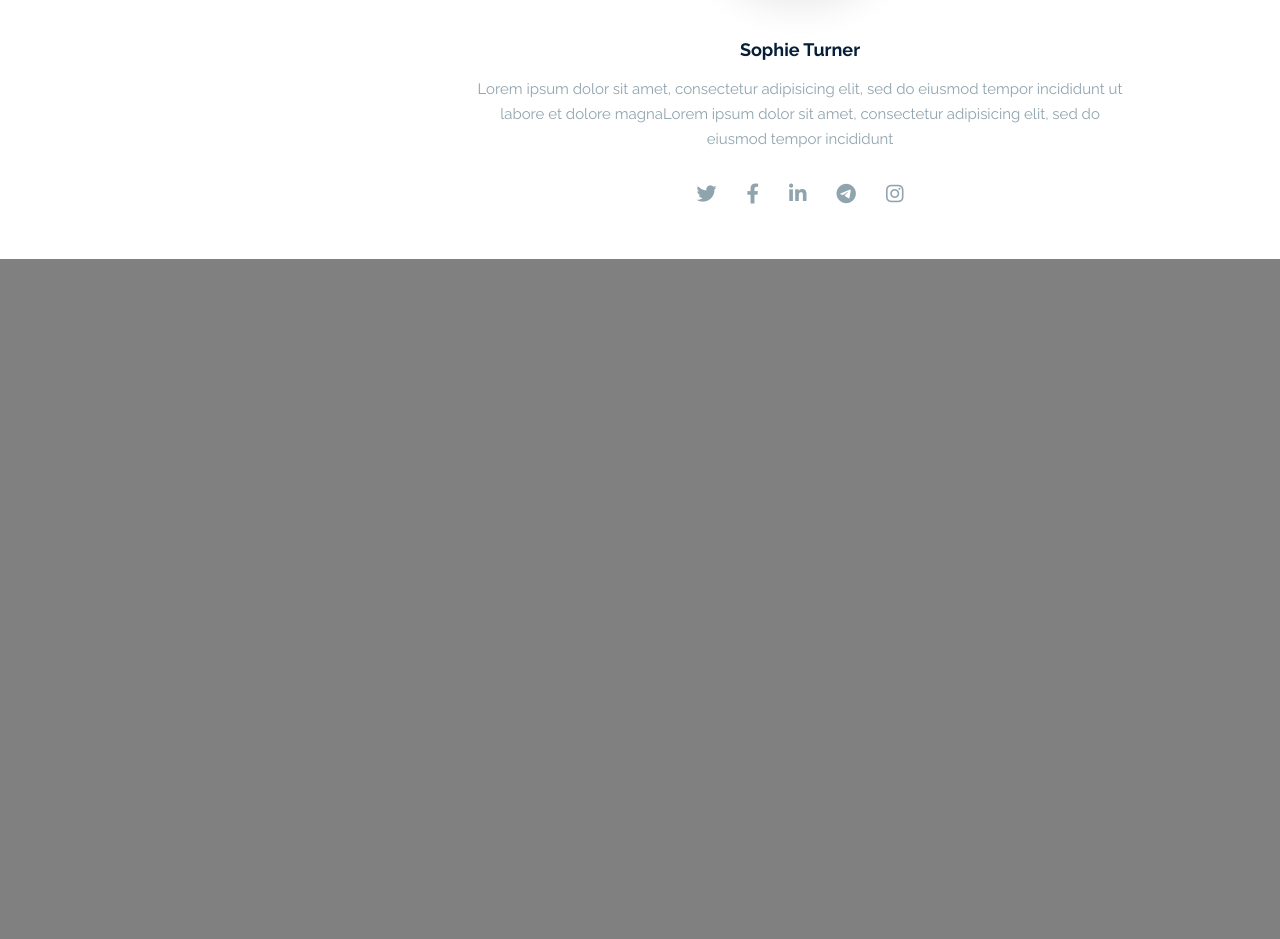
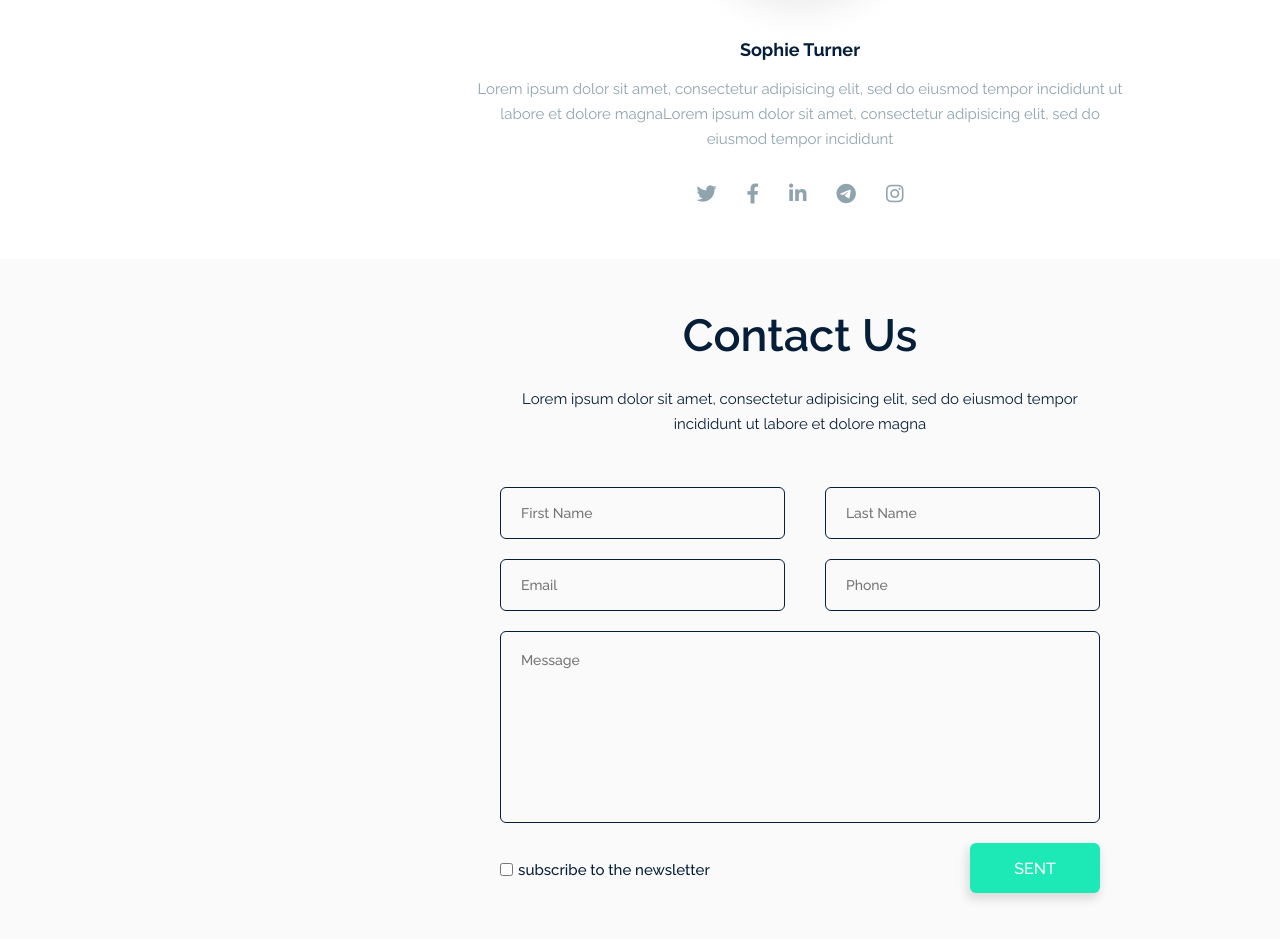
Before and after one commit to DmitriyIvanovich/my-first-webpage, a plain HTML site: page index.html in a window 1280 px wide. Shown: the part 3460-4399 px from the top of the page. Before the commit the page ends 3719 px from the top, so only its background shows below. Drawn offline with Linux system fonts and the light colour scheme.

Commit message:
Добавлена 6я секция. Работа с элементами формы.

```diff
--- a/index.html
+++ b/index.html
@@ -12,7 +12,7 @@
     <link rel="preconnect" href="https://fonts.googleapis.com">
     <link rel="preconnect" href="https://fonts.gstatic.com" crossorigin>
     <link
-        href="https://fonts.googleapis.com/css2?family=Open+Sans:wght@300;400;700&family=Raleway:wght@400;600;700;800&family=Roboto&display=swap"
+        href="https://fonts.googleapis.com/css2?family=Open+Sans:wght@300;400;700&family=Raleway:wght@400;500;600;700;800&family=Roboto&display=swap"
         rel="stylesheet">
 </head>
 
@@ -278,7 +278,8 @@
         <div class="fence">
             <div class="text_top">
                 <h3>Our Team</h3>
-                <p>Lorem ipsum dolor sit amet, consectetur adipisicing elit, sed do eiusmod tempor incididunt ut labore et dolore magna</p>
+                <p>Lorem ipsum dolor sit amet, consectetur adipisicing elit, sed do eiusmod tempor incididunt ut labore
+                    et dolore magna</p>
             </div>
             <ul class="circle_icons">
                 <li class="icon"><img src="img/avatar_ourTeams.png" alt=""></li>
@@ -288,8 +289,9 @@
             </ul>
             <div class="text_bottom">
                 <h4>Sophie Turner</h4>
-                <p class="">Lorem ipsum dolor sit amet, consectetur adipisicing elit, sed do eiusmod tempor incididunt ut labore et dolore
-                magnaLorem ipsum dolor sit amet, consectetur adipisicing elit, sed do eiusmod tempor incididunt</p>
+                <p class="">Lorem ipsum dolor sit amet, consectetur adipisicing elit, sed do eiusmod tempor incididunt
+                    ut labore et dolore
+                    magnaLorem ipsum dolor sit amet, consectetur adipisicing elit, sed do eiusmod tempor incididunt</p>
             </div>
             <ul class="messengers">
                 <li href="#5"><a href="#messenger1" class="fa-brands fa-twitter"></a></li>
@@ -298,7 +300,27 @@
                 <li href="#5"><a href="#messenger4" class="fa-brands fa-telegram"></a></li>
                 <li href="#5"><a href="#messenger5" class="fa-brands fa-instagram"></a></li>
             </ul>
-
+        </div>
+    </section>
+    <section class="section_6 contactUs">
+        <div class="fence">
+            <div class="text_block">
+                <h3>Contact Us</h3>
+                <p>Lorem ipsum dolor sit amet, consectetur adipisicing elit, sed do eiusmod tempor incididunt ut labore
+                    et dolore magna</p>
+            </div>
+            <form action="#">
+                <input type="text" required placeholder="First Name">
+                <input type="text"  placeholder="Last Name">
+                <input type="email" required placeholder="Email">
+                <input type="tel"  placeholder="Phone">
+                <textarea placeholder="Message"></textarea>
+                <div class="checkbox">
+                    <input type="checkbox" name="names" id="name">
+                    <label for="name">subscribe to the newsletter</label>
+                </div>
+                <input class="button" type="submit" value="Sent">
+            </form>
         </div>
     </section>
 </body>
--- a/style/section_6_contactUs.css
+++ b/style/section_6_contactUs.css
@@ -0,0 +1,94 @@
+.section_6 {
+    width: 100%;
+    padding-top: 50px;
+    padding-bottom: 100px;
+    background-color: #fafafa;
+}
+
+.section_6 .fence {
+    max-width: 600px;
+    margin: 0 auto;
+}
+
+.section_6 .text_block h3 {
+    font-size: 45px;
+    font-weight: 600;
+    text-align: center;
+}
+
+.section_6 .text_block p {
+    margin-top: 25px;
+    font-size: 15px;
+    line-height: 25px;
+    text-align: center;
+}
+
+.section_6 form {
+
+    margin-top: 50px;
+    display: grid;
+    grid-template-columns: auto auto;
+    grid-template-rows: auto;
+    grid-gap: 20px 40px;
+    /* background-color: red; */
+}
+
+.section_6 form input {
+    font-size: 14px;
+    font-family: 'Raleway', sans-serif;
+    font-weight: 500;
+    height: 50px;
+    padding: 0 20px;
+    border: 1px solid #061e37;
+    background-color: #fafafa;
+    border-radius: 6px;
+    grid-column: auto;
+    grid-row: auto;
+}
+
+.section_6 form textarea {
+    font-size: 14px;
+    font-family: 'Raleway', sans-serif;
+    font-weight: 500;
+    padding: 20px 20px;
+    resize: none;
+    height: 150px;
+    border: 1px solid #061e37;
+    background-color: #fafafa;
+    border-radius: 6px;
+    grid-column: span 2;
+}
+
+.section_6 form .checkbox {
+    align-self: center;
+}
+
+.section_6 form .checkbox * {
+    font-size: 15px;
+    font-weight: 500;
+    vertical-align: middle;
+    height: max-content;
+    margin: 0;
+    cursor: pointer;
+}
+
+.section_6 form .button {
+    width: 130px;
+    background-color: #1de9b6;
+    border: 0;
+    font-family: 'Raleway', sans-serif;
+    font-size: 16px;
+    font-weight: 500;
+    text-transform: uppercase;
+    vertical-align: middle;
+    color: white;
+    justify-self: end;
+    box-shadow: -2px 5px 10px 1px #dbdbdb;
+    cursor: pointer;
+}
+.section_6 form .button:hover {
+    background-color: #15fcc2;
+}
+.section_6 form .button:active {
+    background-color: #25e2b3;
+}
--- a/style/style.css
+++ b/style/style.css
@@ -26,7 +26,8 @@ body {
 /* header,
 main,
 .section_1,
-.section_2,
-.section_3{
+.section_3,
+.section_4,
+.section_5 {
     display: none;
 } */
```
